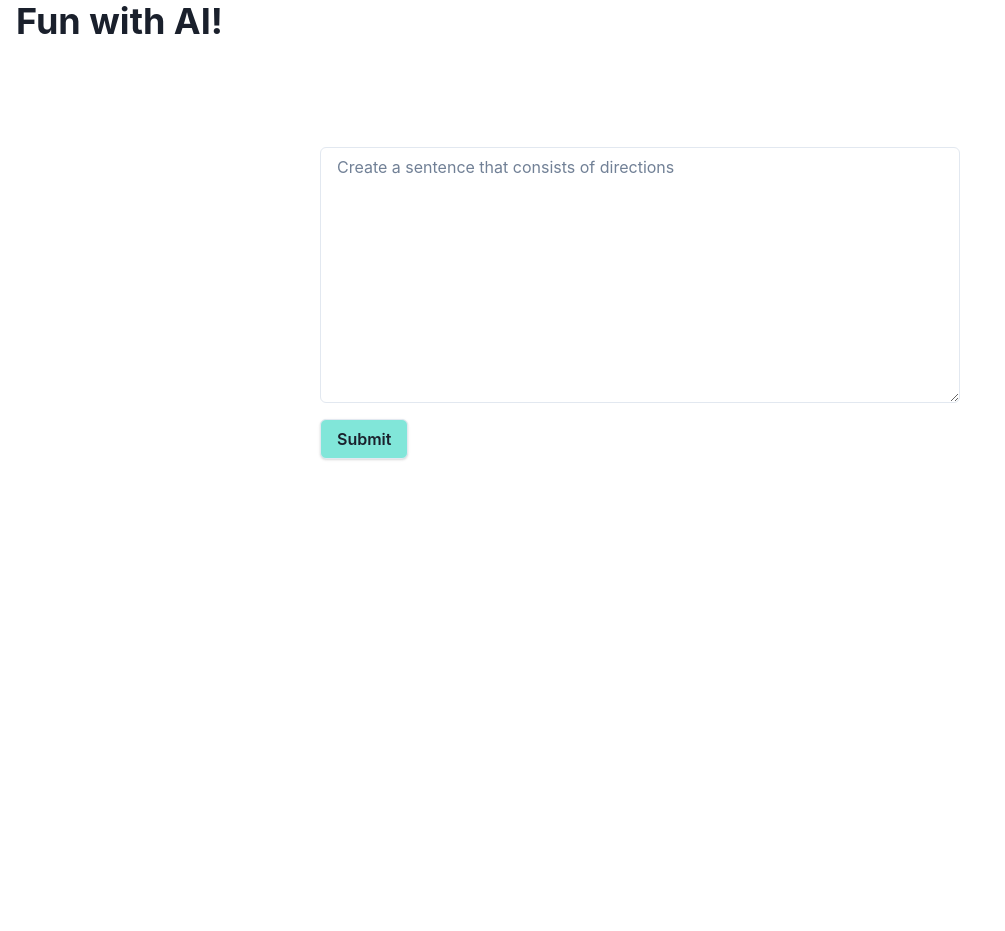
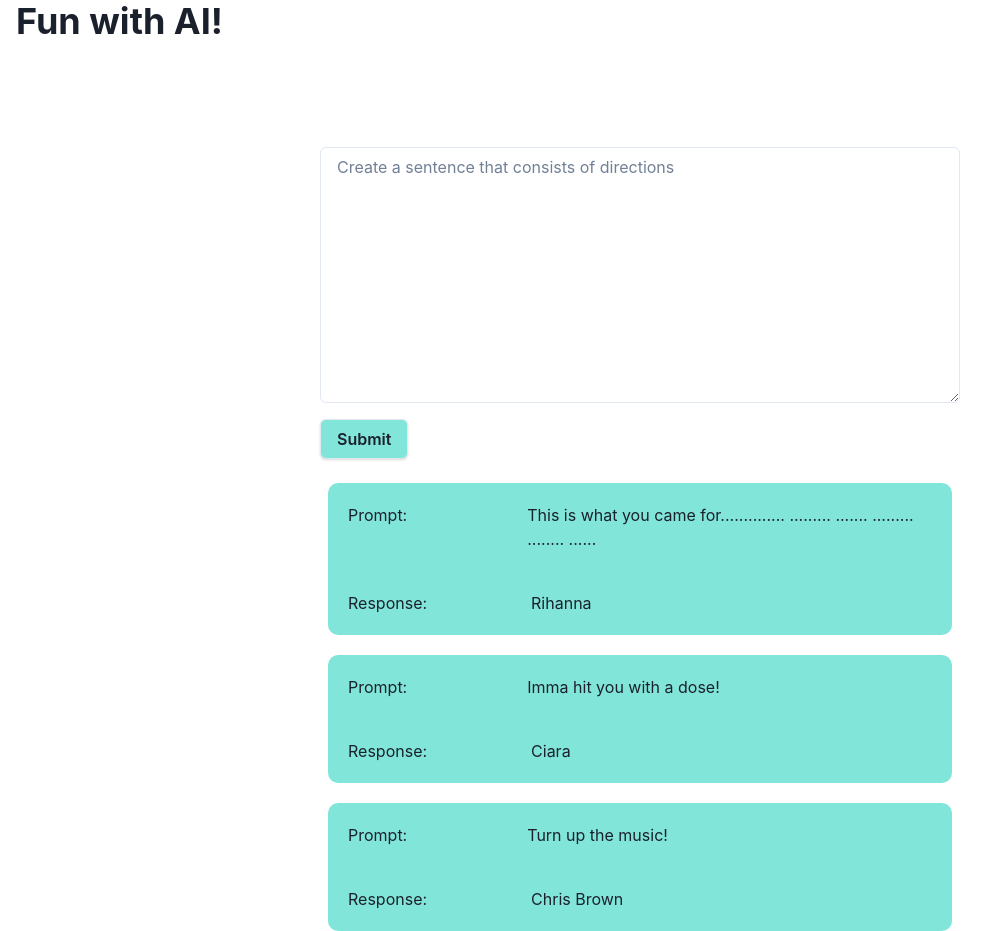
Before and after one commit to Johnnie71/OpenAI, a Next.js app: page / in a window 1280 px wide. Shown: the whole page, without its empty margins (0-1005 px from the left). Before the commit the page ends 800 px from the top, so only its background shows below. Built offline with nearby package versions, Linux system fonts and the light colour scheme.

Commit message:
added grid layout for list

```diff
--- a/components/Form/OutputList/List.jsx
+++ b/components/Form/OutputList/List.jsx
@@ -1,15 +1,36 @@
-import React from "react";
+import { Box, Grid, GridItem, Flex } from "@chakra-ui/react";
 
 const List = ({ results }) => {
+	const tests = [
+		{
+			prompt:
+				"This is what you came for.............. ......... ....... ......... ........ ......",
+			response: "Rihanna",
+		},
+		{ prompt: "Imma hit you with a dose!", response: "Ciara" },
+		{ prompt: "Turn up the music!", response: "Chris Brown" },
+	];
 	return (
-		<div>
-			{results.map((res, idx) => (
-				<>
-					<h1 key={idx}>Prompt: {res.prompt}</h1>
-					<p>Response: {res.result}</p>
-				</>
-			))}
-		</div>
+		<Flex maxW="full" align="center" justify="center">
+			<Grid w="50%" autoColumns gap={5}>
+				{tests.map((result, idx) => (
+					<Box borderRadius="10px" width="100%" bg="teal.200" key={idx}>
+						<Flex>
+							<GridItem p={5}>Prompt:</GridItem>
+							<GridItem ml={20} p={5}>
+								{result.prompt}
+							</GridItem>
+						</Flex>
+						<Flex>
+							<GridItem p={5}>Response:</GridItem>
+							<GridItem ml={16} p={5}>
+								{result.response}
+							</GridItem>
+						</Flex>
+					</Box>
+				))}
+			</Grid>
+		</Flex>
 	);
 };
 
```
